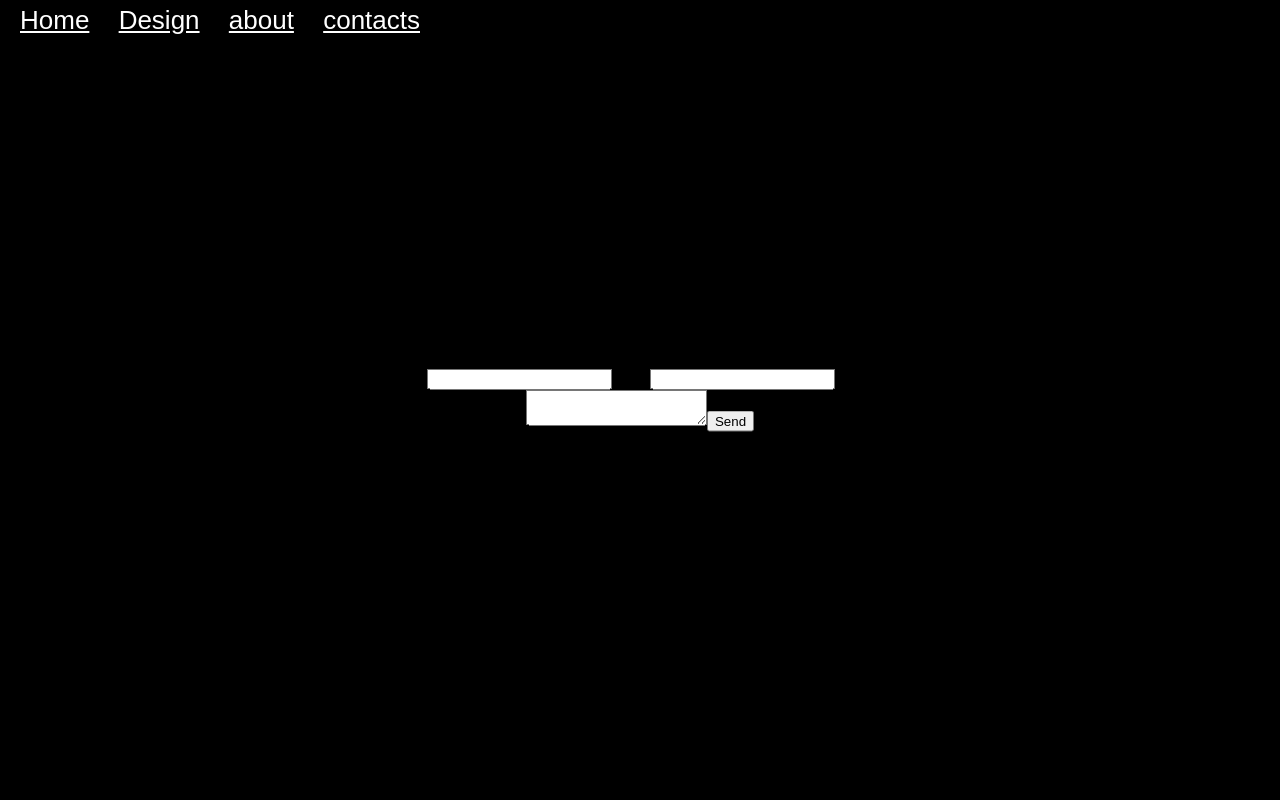
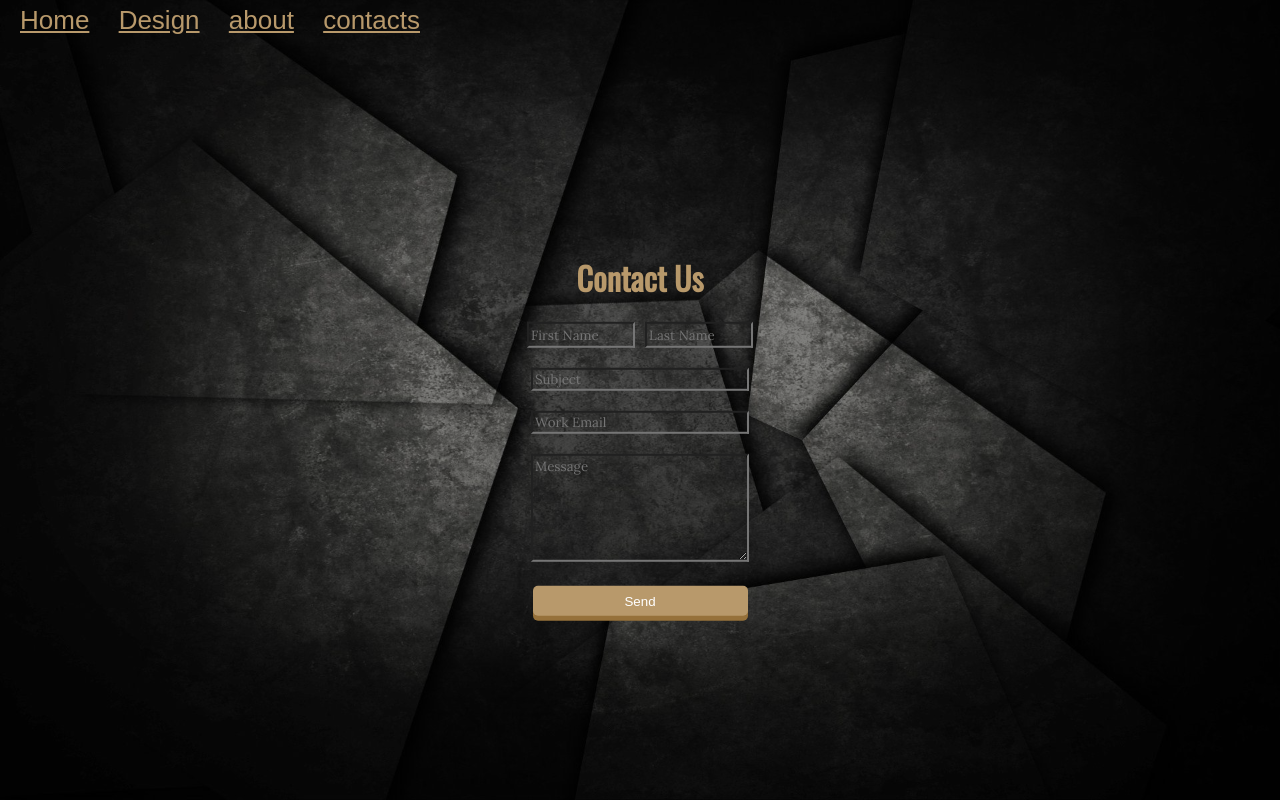
Before and after one commit to Juggle6/casual-programming, a React (Vite) app: page /contacts in a window 1280 px wide. Built offline with nearby package versions, Linux system fonts and the light colour scheme.

Commit message:
Complete redo of contact page

```diff
--- a/src/Pages/contactsPage/contactsPage.css
+++ b/src/Pages/contactsPage/contactsPage.css
@@ -1,5 +1,5 @@
 body {
-    background-color: black;
+
 }
 
 .position {
@@ -10,86 +10,13 @@ body {
     transform: translate(-50%, -50%);
 }
 
-@keyframes fallDown {
-    0% {
-        transform: scale(1.1, .9) translateY(-600px);
-    }
-    15% {
-        transform: scale(.9, 1.1) translateY(0);
-    }
-    36% {
-        transform: scale(1,1) translateY(0);
-    }
-    46% {
-        transform: scale(1.1, .9) translateY(0);
-    }
-    66% {
-        transform: scale(.9, 1.1) translateY(-100px);
-    }
-    86% {
-        transform: scale(1.05 .95) translateY(0);
-    }
-    93% {
-        transform: scale(1,1) translateY(-7px);
-    }
-    100% {
-        transform: scale(1,1) translateY(0);
-    }
-
+.background {
+    background: url("/images/designbackground.png");
+    background-position: center;
+    background-repeat: no-repeat;
+    background-size: cover;
+    height: 100vh;
+    position: relative;
+    background-color: grey;
+    background-blend-mode: multiply;
 }
-
-.creators {
-    display: flex;
-    color: white;
-    animation: fallDown 1s linear;
-}
-.M {
-    text-align: center;
-}
-
-.Onni {
-    text-align: center;
-    transition: font-size 0.3s;
-}
-
-.Onni:hover .OnniImg{
-    width: 200px;
-    height: 200px;
-}
-
-.Onni:hover {
-    font-size: 50px;
-}
-
-.OnniImg {
-    transition: width 0.3s,
-    height 0.3s;
-    border-radius: 50%;
-    width: 100px;
-    height: 100px;
-}
-
-.Hill-Billy {
-    margin-left: 200px;
-    margin-right: 200px;
-    white-space: nowrap;
-    text-align: center;
-    transition: font-size 0.3s;
-}
-
-.Hill-Billy:hover {
-    font-size: 50px;
-}
-
-.Hill-Billy:hover .HillBillyImg {
-    width: 200px;
-    height: 200px;
-}
-
-.HillBillyImg {
-    border-radius: 50%;
-    width: 100px;
-    height: 100px;
-    transition: width 0.3s,
-    height 0.3s;
-}
--- a/src/Pages/contactsPage/contactsPage.jsx
+++ b/src/Pages/contactsPage/contactsPage.jsx
@@ -4,8 +4,10 @@ import { ContactUs } from '../../components/ContactComponent/ContactComponent';
 
 export default function ContactsPage() {
     return (
-        <div className="position">
-            <ContactUs />
+        <div className="background">
+            <div className="position">
+                <ContactUs />
+            </div>
         </div>
     )
 }
--- a/src/Pages/designPage/design.css
+++ b/src/Pages/designPage/design.css
@@ -31,5 +31,5 @@ p {
 }
 
 .GoldEmphasis {
-    color: #B28228;
+    color: #b8996b;
 }
--- a/src/components/ContactComponent/ContactComponent.css
+++ b/src/components/ContactComponent/ContactComponent.css
@@ -0,0 +1,77 @@
+@import url('https://fonts.googleapis.com/css2?family=Lora&family=Oswald&display=swap');
+
+.Container {
+    margin-top: 50px;
+    border-radius: 5px;
+}
+
+.ContactInfo {
+    padding-top: 10px;
+}
+
+#header {
+    color: #b8996b;
+    font-family: 'Oswald', sans-serif;
+}
+
+.Name {
+    width: 100px;
+    height: 20px;
+    margin-bottom: 20px;
+    background-color: #00000000;
+    outline: none;
+    color: white;
+    font-family: 'Lora', serif;
+}
+.lastName {
+    margin-left: 10px;
+    background-color: #00000000;
+    outline: none;
+    color: white;
+    font-family: 'Lora', serif;
+}
+
+.subject {
+    margin-bottom: 20px;
+    width: 210px;
+    background-color: #00000000;
+    outline: none;
+    color: white;
+    font-family: 'Lora', serif;
+}
+
+.EmailBox {
+    width: 210px;
+    margin-bottom: 20px;
+    background-color: #00000000;
+    outline: none;
+    color: white;
+    font-family: 'Lora', serif;
+}
+
+.Message {
+    width: 210px;
+    height: 100px;
+    margin-bottom: 20px;
+    background-color: #00000000;
+    outline: none;
+    color: white;
+    border-style: inset;
+    border-width: 2px;
+    font-family: 'Lora', serif;
+}
+
+.Send {
+    margin-bottom: 40px;
+    width: 215px;
+    height: 30px;
+    border-radius: 5px;
+    border: none;
+    background-color: #b8996b;
+    box-shadow: 0 5px 0 #96713a;
+    color: white;
+}
+.Send:active {
+    box-shadow: none;
+    transform: translateY(5px);
+}
--- a/src/components/ContactComponent/ContactComponent.jsx
+++ b/src/components/ContactComponent/ContactComponent.jsx
@@ -1,6 +1,6 @@
 import React, { useRef } from 'react';
 import emailjs from '@emailjs/browser';
-
+import './ContactComponent.css';
 export const ContactUs = () => {
   const form = useRef();
 
@@ -13,17 +13,28 @@ export const ContactUs = () => {
       }, (error) => {
           console.log(error.text);
       });
+      form.current.reset()
   };
 
   return (
+  <div className="Container">
+    <div className="ContactInfo">
+      <h1 id="header">
+        Contact Us
+      </h1>
+    </div>
     <form ref={form} onSubmit={sendEmail}>
-      <label>Name</label>
-      <input type="text" name="user_name" />
-      <label>Email</label>
-      <input type="email" name="user_email" />
-      <label>Message</label>
-      <textarea name="message" />
-      <input type="submit" value="Send" />
+      <input placeholder="First Name" className="Name" type="text" name="FirstName" />
+      <input placeholder="Last Name" className="Name lastName" type="text" name="LastName" />
+      <br />
+      <input placeholder="Subject" className="subject" type="text" name="subject" />
+      <br />
+      <input placeholder="Work Email" className="EmailBox" type="email" name="email" />
+      <br />
+      <textarea className="Message" placeholder="Message" name="message" />
+      <br />
+      <input className="Send" type="submit" value="Send" />
     </form>
+  </div>
   );
 };
--- a/src/components/NavBar/menu.css
+++ b/src/components/NavBar/menu.css
@@ -17,9 +17,9 @@
 }
 
 a {
-    color: #fff;
+    color: #b8996b;
 }
 
 a:hover {
-    color: #a6c8ff;
+    color: #96713a;
 }
```
Also changed, not shown: src/Pages/designPage/design.jsx (indentation only).
